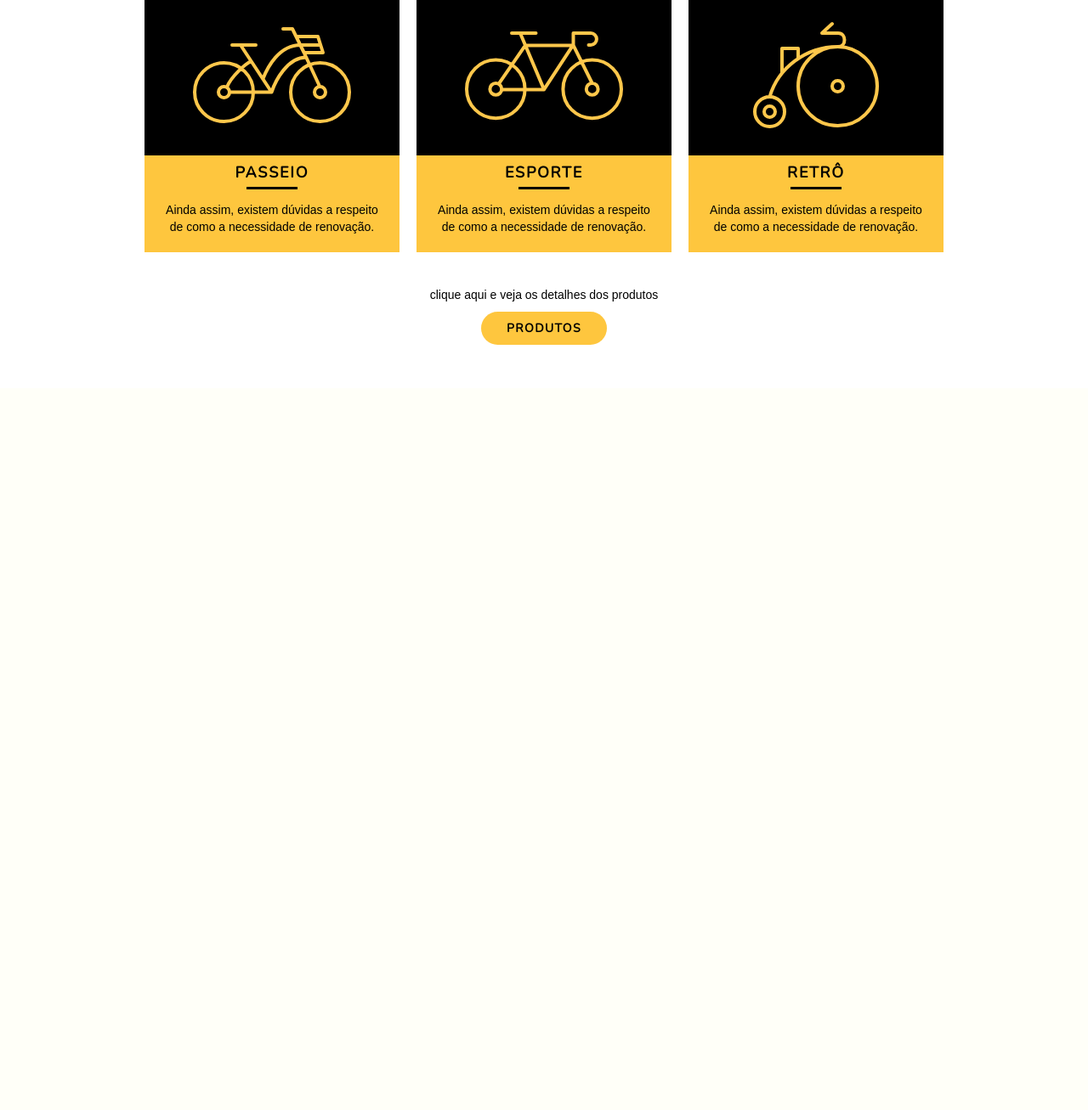
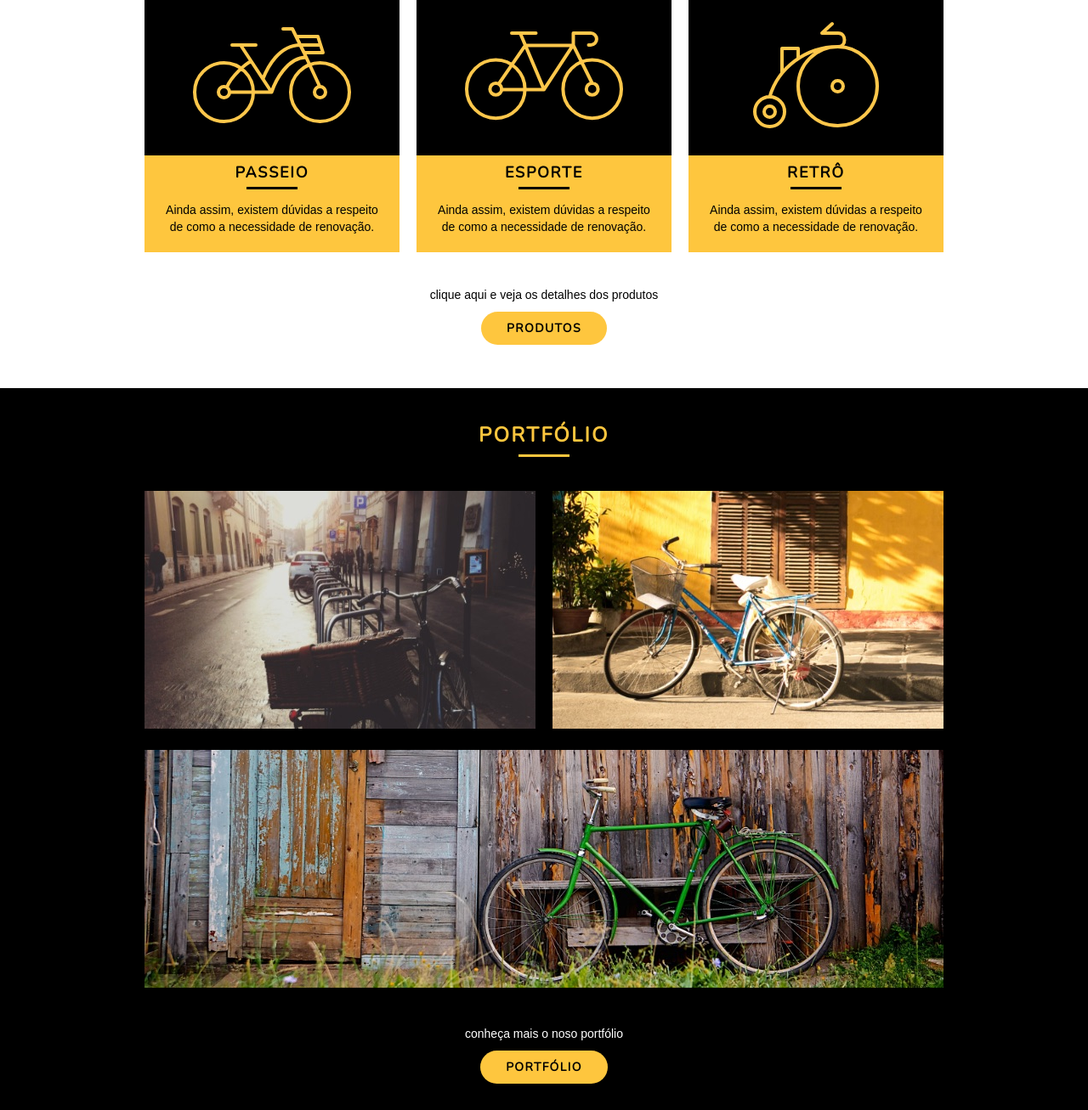
Before and after one commit to diegobpaula/bikcraft, a PHP site: page / in a window 1280 px wide. Shown: the part 608-1915 px from the top of the page at 85% size. Before the commit the page ends 1014 px from the top, so only its background shows below. Run offline with PHP 8.4, Linux system fonts and the light colour scheme.

Commit message:
feat: create part of home portfolio

```diff
--- a/web/css/style.css
+++ b/web/css/style.css
@@ -175,3 +175,31 @@ p {
 .call p {
   margin-bottom: 20px;
 }
+
+/* Portfólio */
+.portfolio {
+  width: 100%;
+  background: #000000;
+  padding: 40px 0;
+}
+
+.portfolio .subtitulo {
+  color: #fec63e;
+}
+
+.portfolio .subtitulo::after {
+  content: "";
+  display: block;
+  width: 60px;
+  height: 3px;
+  background: #fec63e;
+  margin: 8px auto;
+}
+
+.portfolio_lista li:last-child {
+  margin-top: 20px;
+}
+
+.portfolio .call p {
+  color: #ffffff;
+}
--- a/web/index.html
+++ b/web/index.html
@@ -81,5 +81,26 @@
         <a href="produtos.html" class="btn">Produtos</a>
       </div>
     </section>
+    <!-- Fecha produto -->
+    <section class="portfolio">
+      <div class="container">
+        <h2 class="subtitulo">Portfólio</h2>
+        <ul class="portfolio_lista">
+          <li class="grid-8">
+            <img src="img/portfolio/retro.jpg" alt="Bicicletas Retrô" />
+          </li>
+          <li class="grid-8">
+            <img src="img/portfolio/passeio.jpg" alt="Bicicletas Passeio" />
+          </li>
+          <li class="grid-16">
+            <img src="img/portfolio/esporte.jpg" alt="Bicicletas Esporte" />
+          </li>
+        </ul>
+        <div class="call">
+          <p>conheça mais o noso portfólio</p>
+          <a href="portfolio.html" class="btn">Portfólio</a>
+        </div>
+      </div>
+    </section>
   </body>
 </html>
```
